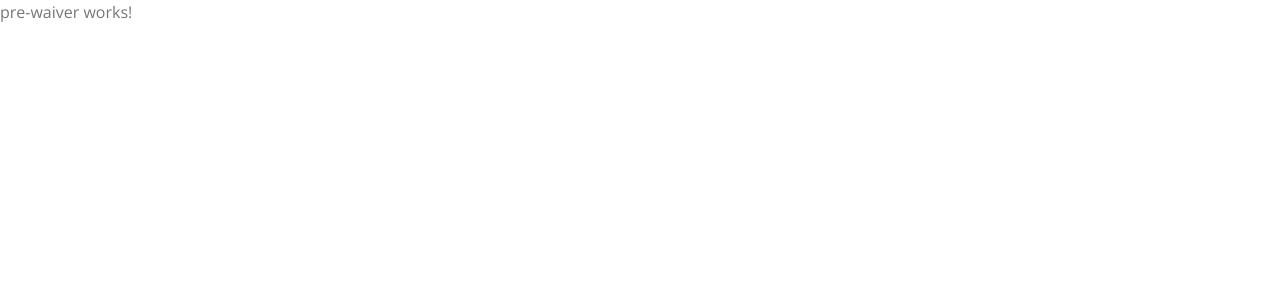
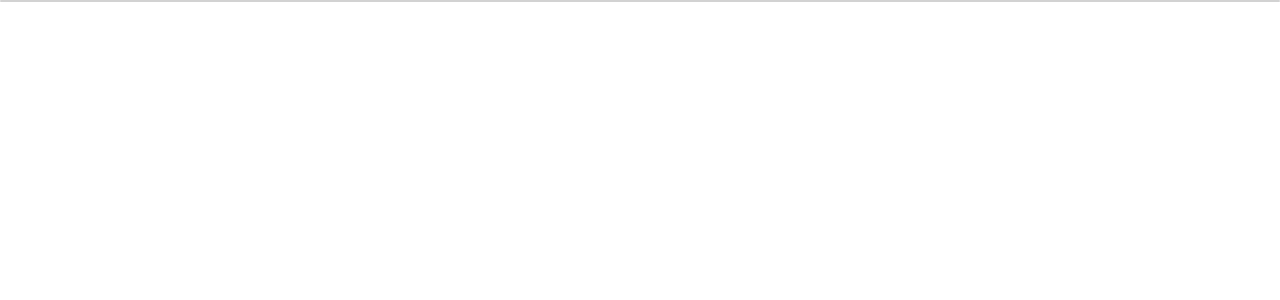
Before and after one commit to hindavilande05/pre-waiver, an Angular app: page /pre-waiver in a window 1280 px wide. Shown: the top 300 px of the page. Built offline with nearby package versions, Linux system fonts and the light colour scheme.

Commit message:
its my arina

```diff
--- a/src/app/pre-waiver/pre-waiver.component.html
+++ b/src/app/pre-waiver/pre-waiver.component.html
@@ -1 +1,8 @@
-<p>pre-waiver works!</p>
+<div class="card">
+    <div class="row">
+        <div class="col-md-3">
+
+        </div>
+    </div>
+
+</div>
--- a/src/app/pre-waiver/pre-waiver.component.ts
+++ b/src/app/pre-waiver/pre-waiver.component.ts
@@ -8,5 +8,4 @@
   styleUrl: './pre-waiver.component.css'
 })
 export class PreWaiverComponent {
-
 }
```
